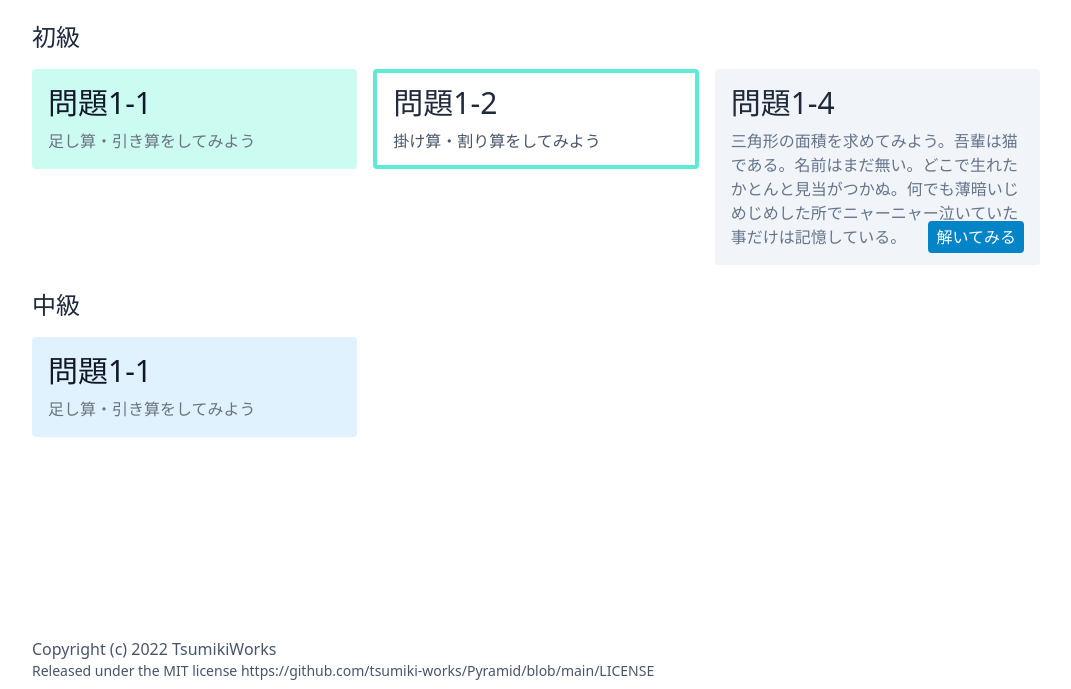
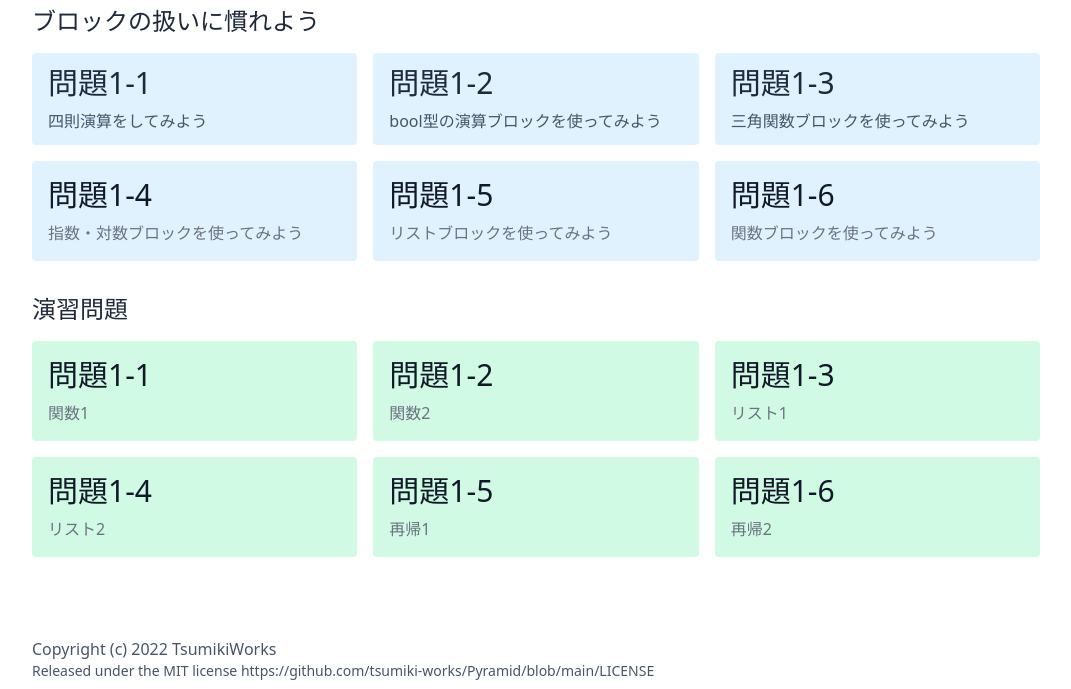
Before and after one commit to tsumiki-works/Pyramid, a website: page tutorial/index.html in a window 1280 px wide. Shown: the part 111-800 px from the top of the page, without its empty margins (104-1175 px from the left). Drawn offline with nearby package versions, Linux system fonts and the light colour scheme.

Commit message:
adjusted-position-of-problems

```diff
--- a/tutorial/index.html
+++ b/tutorial/index.html
@@ -48,53 +48,127 @@
 
 <body class="flex flex-col min-h-screen">
   <main class="container max-w-screen-lg mx-auto flex-grow">
-    <h1 class="mt-4 text-3xl text-slate-800 text-center">チュートリアル</h1>
-    <h2 class="text-2xl text-slate-800 mt-6 mb-2 mx-2">初級</h2>
+
+    <h1 class="text-3xl text-slate-800 text-center">チュートリアル</h1>
+    <h2 class="text-2xl text-slate-800 mt-6 mb-2 mx-2">ブロックの扱いに慣れよう</h2>
+
     <div class="flex flex-wrap">
       <dev class="w-full md:w-1/2 lg:w-1/3">
-        <section class="bg-teal-100 rounded my-2 mx-2 hover:opacity-80">
-          <a href="./playground?q=1">
-            <h2 class="text-3xl text-gray-900 pl-4 pt-4">問題1-1</h2>
-            <p class="text-gray-500 pt-2 pl-4 pb-4">足し算・引き算をしてみよう
+        <section class="bg-sky-100 rounded my-2 mx-2 hover:opacity-80">
+          <a href="q1-2/">
+            <h2 class="text-3xl text-slate-800 pl-4 pt-3">問題1-1</h2>
+            <p class="text-slate-600 pt-2 pl-4 pb-3">四則演算をしてみよう
             </p>
           </a>
         </section>
       </dev>
       <dev class="w-full md:w-1/2 lg:w-1/3">
-        <section class="border-4 border-teal-300 rounded my-2 mx-2 hover:opacity-80">
+        <section class="bg-sky-100 rounded my-2 mx-2 hover:opacity-80">
           <a href="q1-2/">
             <h2 class="text-3xl text-slate-800 pl-4 pt-3">問題1-2</h2>
-            <p class="text-slate-600 pt-2 pl-4 pb-3">掛け算・割り算をしてみよう
+            <p class="text-slate-600 pt-2 pl-4 pb-3">bool型の演算ブロックを使ってみよう
             </p>
           </a>
         </section>
       </dev>
       <dev class="w-full md:w-1/2 lg:w-1/3">
-        <section class="bg-slate-100 rounded my-2 mx-2 p-4 relative">
-          <a href="q1-4/" class="text-3xl text-slate-800 hover:text-slate-500">
-            <h2>問題1-4</h2>
+        <section class="bg-sky-100 rounded my-2 mx-2 hover:opacity-80">
+          <a href="q1-2/">
+            <h2 class="text-3xl text-slate-800 pl-4 pt-3">問題1-3</h2>
+            <p class="text-slate-600 pt-2 pl-4 pb-3">三角関数ブロックを使ってみよう
+            </p>
           </a>
-          <p class="text-slate-500 mt-2">
-            三角形の面積を求めてみよう。吾輩は猫である。名前はまだ無い。どこで生れたかとんと見当がつかぬ。何でも薄暗いじめじめした所でニャーニャー泣いていた事だけは記憶している。
-            <a href="q1-4/">
-              <button
-                class="absolute bottom-3 right-3 bg-sky-600 py-1 px-2 text-white hover:bg-sky-500 rounded mx-1">解いてみる</button>
-            </a>
-          </p>
         </section>
       </dev>
     </div>
-    <h2 class="text-2xl text-slate-800 mt-4 mb-2 mx-2">中級</h2>
     <div class="flex flex-wrap">
     <dev class="w-full md:w-1/2 lg:w-1/3">
         <section class="bg-sky-100 rounded my-2 mx-2 hover:opacity-80">
           <a href="q1-1/">
-            <h2 class="text-3xl text-gray-900 pl-4 pt-4">問題1-1</h2>
-            <p class="text-gray-500 mt-2 pl-4 pb-4">足し算・引き算をしてみよう
+            <h2 class="text-3xl text-gray-900 pl-4 pt-4">問題1-4</h2>
+            <p class="text-gray-500 mt-2 pl-4 pb-4">指数・対数ブロックを使ってみよう
             </p>
           </a>
         </section>
       </dev>
+    <dev class="w-full md:w-1/2 lg:w-1/3">
+        <section class="bg-sky-100 rounded my-2 mx-2 hover:opacity-80">
+          <a href="q1-1/">
+            <h2 class="text-3xl text-gray-900 pl-4 pt-4">問題1-5</h2>
+            <p class="text-gray-500 mt-2 pl-4 pb-4">リストブロックを使ってみよう
+            </p>
+          </a>
+        </section>
+      </dev>
+    <dev class="w-full md:w-1/2 lg:w-1/3">
+        <section class="bg-sky-100 rounded my-2 mx-2 hover:opacity-80">
+          <a href="q1-1/">
+            <h2 class="text-3xl text-gray-900 pl-4 pt-4">問題1-6</h2>
+            <p class="text-gray-500 mt-2 pl-4 pb-4">関数ブロックを使ってみよう
+            </p>
+          </a>
+        </section>
+      </dev>
+    </div>
+
+  <h2 class="text-2xl text-slate-800 mt-6 mb-2 mx-2">演習問題</h2>
+  <div class="flex flex-wrap">
+    <dev class="w-full md:w-1/2 lg:w-1/3">
+      <section class="bg-emerald-100 rounded my-2 mx-2 hover:opacity-80">
+        <a href="q1-1/">
+          <h2 class="text-3xl text-gray-900 pl-4 pt-4">問題1-1</h2>
+          <p class="text-gray-500 mt-2 pl-4 pb-4">関数1
+          </p>
+        </a>
+      </section>
+    </dev>
+    <dev class="w-full md:w-1/2 lg:w-1/3">
+      <section class="bg-emerald-100 rounded my-2 mx-2 hover:opacity-80">
+        <a href="q1-1/">
+          <h2 class="text-3xl text-gray-900 pl-4 pt-4">問題1-2</h2>
+          <p class="text-gray-500 mt-2 pl-4 pb-4">関数2
+          </p>
+        </a>
+      </section>
+    </dev>
+    <dev class="w-full md:w-1/2 lg:w-1/3">
+      <section class="bg-emerald-100 rounded my-2 mx-2 hover:opacity-80">
+        <a href="q1-1/">
+          <h2 class="text-3xl text-gray-900 pl-4 pt-4">問題1-3</h2>
+          <p class="text-gray-500 mt-2 pl-4 pb-4">リスト1
+          </p>
+        </a>
+      </section>
+    </dev>
+    <dev class="w-full md:w-1/2 lg:w-1/3">
+      <section class="bg-emerald-100 rounded my-2 mx-2 hover:opacity-80">
+        <a href="q1-1/">
+          <h2 class="text-3xl text-gray-900 pl-4 pt-4">問題1-4</h2>
+          <p class="text-gray-500 mt-2 pl-4 pb-4">リスト2
+          </p>
+        </a>
+      </section>
+    </dev>
+    <dev class="w-full md:w-1/2 lg:w-1/3">
+      <section class="bg-emerald-100 rounded my-2 mx-2 hover:opacity-80">
+        <a href="q1-1/">
+          <h2 class="text-3xl text-gray-900 pl-4 pt-4">問題1-5</h2>
+          <p class="text-gray-500 mt-2 pl-4 pb-4">再帰1
+          </p>
+        </a>
+      </section>
+    </dev>
+    <dev class="w-full md:w-1/2 lg:w-1/3">
+      <section class="bg-emerald-100 rounded my-2 mx-2 hover:opacity-80">
+        <a href="q1-1/">
+          <h2 class="text-3xl text-gray-900 pl-4 pt-4">問題1-6</h2>
+          <p class="text-gray-500 mt-2 pl-4 pb-4">再帰2
+          </p>
+        </a>
+      </section>
+    </dev>
+  </dev>
+
   </main>
 </body>
 <footer class="container max-w-screen-lg mx-auto p-2 text-slate-600">
```
Lines whose indentation alone changed are shown as unchanged.
